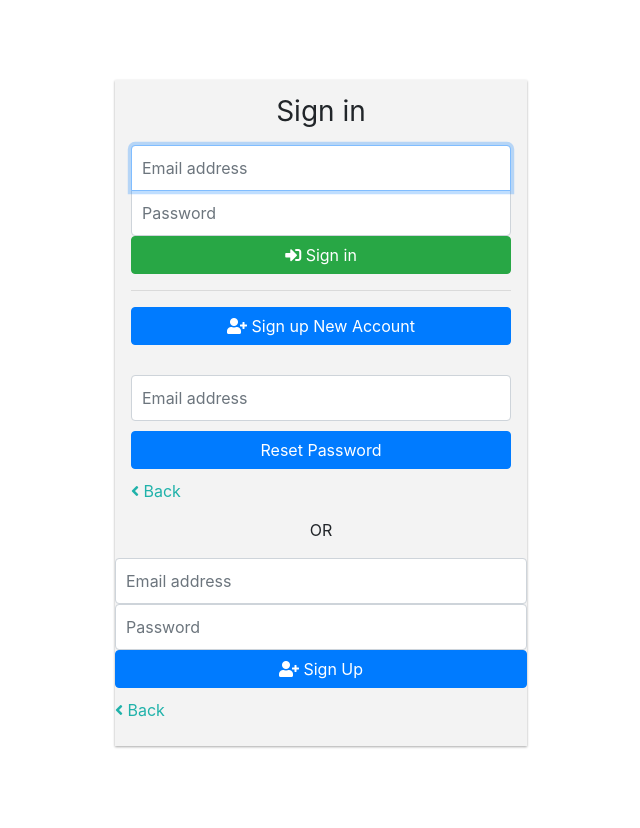
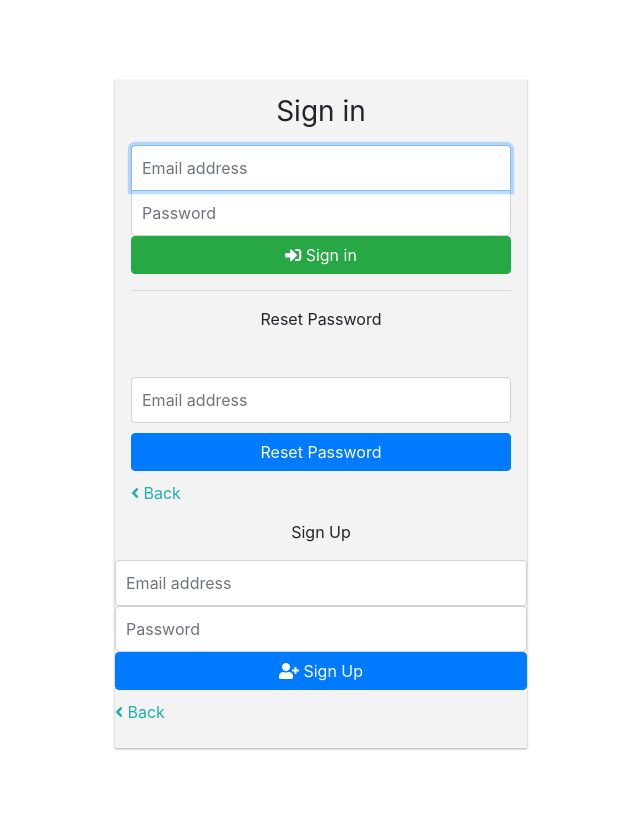
Before and after one commit to CriticalSquirrel93/Mapchat, a Django app: page /login in a window 1280 px wide. Shown: the whole page, without its empty margins (319-959 px from the left). Before the commit the page ends 748 px from the top, so only its background shows below. Run offline with Django 4.2, Linux system fonts and the light colour scheme; some libraries are stand-ins or nearby versions.

Commit message:
Sign-in/up working. Reset still working

```diff
--- a/mapchatapp/views.py
+++ b/mapchatapp/views.py
@@ -65,6 +65,7 @@ def firebase_login_save(request):
         user=firebase_dict["users"]
         if len(user)>0:
             user_one=user[0]
+            """
             if "phoneNumber" in user_one:
                 if user_one["phoneNumber"]==email:
                     data=proceedToLogin(request,email, username, token, provider)
@@ -82,6 +83,17 @@ def firebase_login_save(request):
                         return HttpResponse("Please Verify Your Email to Get Login")
                 else:
                     return HttpResponse("Unknown Email User")
+            """
+            print(email)
+            if email==user_one["email"]:
+                provider1=user_one["providerUserInfo"][0]["providerId"]
+                if user_one["emailVerified"]==1 or user_one["emailVerified"]==True or user_one["emailVerified"]=="True" or provider1=="facebook.com":
+                    data=proceedToLogin(request,email,username,token,provider)
+                    return HttpResponse(data)
+                else:
+                    return HttpResponse("Please Verify Your Email to Get Login")
+            else:
+                return HttpResponse("Unknown Email User")
         else:
             return HttpResponse("Invalid Request User Not Found")
     else:
@@ -105,11 +117,11 @@ def proceedToLogin(request,email,username,token,provider):
     if users==True:
         user_one=User.objects.get(username=username)
         user_one.backend='django.contrib.auth.backends.ModelBackend'
-        login(request,user_one)
+        login(request)
         return "login_success"
     else:
         user=User.objects.create_user(username=username,email=email,password=settings.SECRET_KEY)
         user_one=User.objects.get(username=username)
         user_one.backend='django.contrib.auth.backends.ModelBackend'
-        login(request,user_one)
+        login(request)
         return "login_success"
--- a/templates/login.html
+++ b/templates/login.html
@@ -121,7 +121,7 @@
 
 }*/
     </style>
-    <title>Bootstrap 4 Login/Register Form</title>
+    <title>Login</title>
 </head>
 <body>
     <div id="logreg-forms">
@@ -147,8 +147,9 @@
 
 
             <hr>
-            <!-- <p>Don't have an account!</p>  -->
-            <button class="btn btn-primary btn-block" type="button" id="btn-signup"><i class="fas fa-user-plus"></i> Sign up New Account</button>
+            <p style="text-align:center">Reset Password</p>
+            <!-- <p>Don't have an account!</p>
+            <button class="btn btn-primary btn-block" type="button" id="btn-signup"><i class="fas fa-user-plus"></i> Sign up New Account</button>-->
             </form>
 
             <form action="/reset/password/" class="form-reset">
@@ -165,7 +166,7 @@
                     <button class="btn google-btn social-btn" type="button"><span><i class="fab fa-google-plus-g"></i> Sign in with Google+</span> </button>
                 </div>-->
 
-                <p style="text-align:center">OR</p>
+                <p style="text-align:center">Sign Up</p>
 
                 <input type="email" id="useremail" class="form-control" placeholder="Email address" required autofocus="">
                 <input type="password" id="userpass" class="form-control" placeholder="Password" required autofocus="">
@@ -263,7 +264,6 @@ $(()=>{
          console.log(error);
      })
   }
-  //================End Signup With Email and Password======================
 
   //==========================Sign in With Email and Password============================
 
@@ -294,8 +294,6 @@ $(()=>{
 
        })
    }
-  //======================Sign With Email and Password
-
 
    //===================Saving Login Details in My Server Using AJAX================
    function sendDatatoServerPhp(email,provider,token,username){
```
